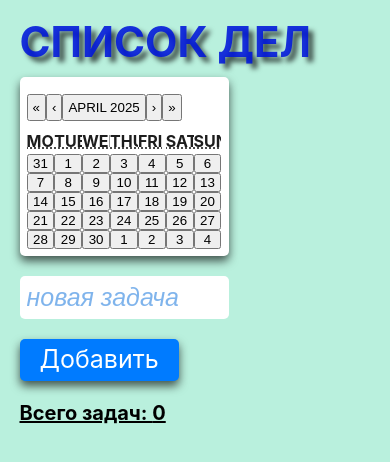
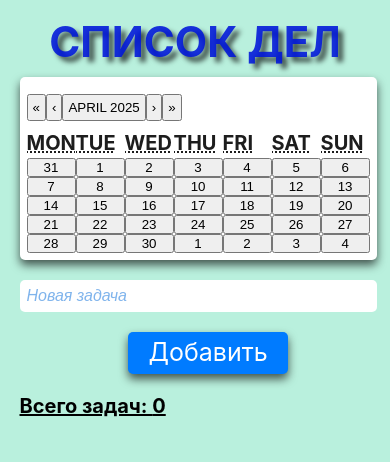
Before and after one commit to IrinaTab/my-todo-list, a React (Create React App) app: page / in a window 390 px wide. Shown: the top 462 px of the page. Built offline with nearby package versions, Linux system fonts and the light colour scheme.

Commit message:
adaptive

```diff
--- a/src/components/TodoList.js
+++ b/src/components/TodoList.js
@@ -44,7 +44,7 @@ const TodoList = () => {
        <p className='placeholderCalendar'>Выбери дату выполнения задачи</p>
         <div className='wrapperTop'>
           <input className='input'
-            placeholder='новая задача'
+            placeholder='Новая задача'
             type="text"
             value={newTask}
             onChange={handleInputChange}
--- a/src/components/styles.css
+++ b/src/components/styles.css
@@ -45,7 +45,7 @@
   color: #1d1d1d;
   text-transform: uppercase;
   font-weight: bold;
-  font-weight: 20px;
+  font-size: 20px;
   padding-top: 10px;
   padding-bottom: 3px;
 }
@@ -77,7 +77,6 @@ h2 {
 
 ol {
   list-style-type: decimal;
-  /* padding: 0 30px 0 30px; */
 }
 
 li {
@@ -158,6 +157,7 @@ li {
 }
 .title_date {
   text-decoration: underline;
+  color: #fff;
   background-color: #007bff;
   display: inline-block;
   border-radius: 5px;
@@ -170,3 +170,27 @@ li {
   margin-top: 20px;
   margin-bottom: 20px;
 }
+@media (max-width: 768px) {
+  .react-calendar {
+    width: 88vw;
+  }
+  .placeholderCalendar {
+    width: 88vw;
+    font-size: 16px;
+    font-weight: normal;
+  }
+  h2 {
+    text-align: center;
+  }
+  li {
+    width: 88vw;
+  }
+  .wrapperTop {
+    flex-direction: column;
+    align-items: center;
+  }
+  .input {
+    font-size: 16px;
+    width: 88vw;
+  }
+}
```
